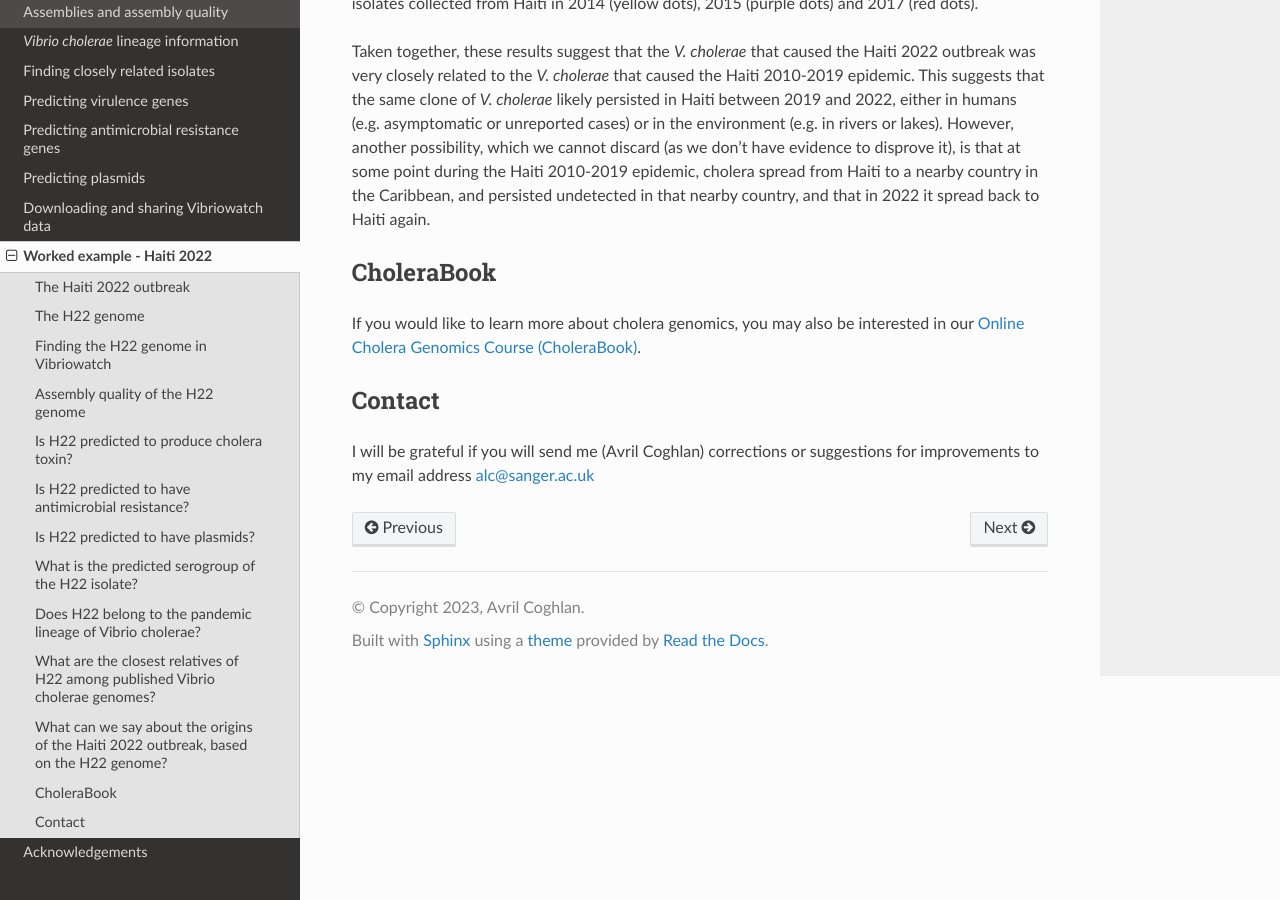
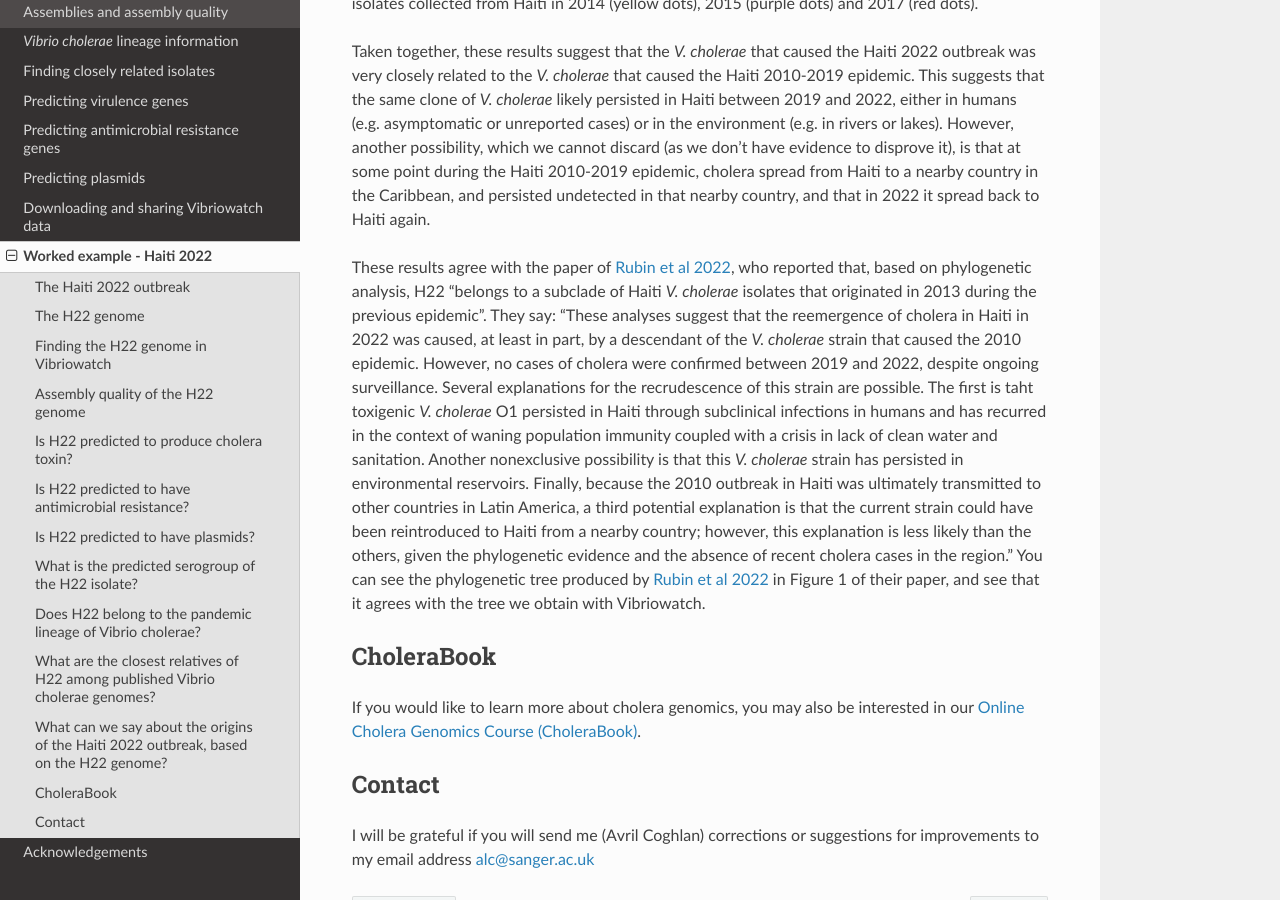
Before and after one commit to avrilcoghlan/vibriowatch, a Sphinx documentation site: the page built from docs/source/haiti.rst, in a window 1280 px wide and 900 px high, scrolled down 16059 px. Built offline with Sphinx 7.4.7 and the Read the Docs theme 3.1.0, drawn with Linux system fonts in a browser that asks for light colours.

Commit message:
Update haiti.rst

```diff
--- a/docs/source/haiti.rst
+++ b/docs/source/haiti.rst
@@ -348,6 +348,21 @@ However, another possibility, which we cannot discard (as we don't have evidence
 epidemic, cholera spread from Haiti to a nearby country in the Caribbean, and persisted undetected in that nearby country,
 and that in 2022 it spread back to Haiti again.
 
+These results agree with the paper of `Rubin et al 2022`_, who reported that, based on phylogenetic analysis, H22 "belongs to
+a subclade of Haiti *V. cholerae* isolates that originated in 2013 during the previous epidemic". They say: "These analyses
+suggest that the reemergence of cholera in Haiti in 2022 was caused, at least in part, by a descendant of the *V. cholerae* strain
+that caused the 2010 epidemic. However, no cases of cholera were confirmed between 2019 and 2022, despite ongoing surveillance.
+Several explanations for the recrudescence of this strain are possible. The first is taht toxigenic *V. cholerae* O1 persisted
+in Haiti through subclinical infections in humans and has recurred in the context of waning population immunity coupled with a crisis
+in lack of clean water and sanitation. Another nonexclusive possibility is that this *V. cholerae* strain has persisted in environmental
+reservoirs. Finally, because the 2010 outbreak in Haiti was ultimately transmitted to other countries in Latin America, a third
+potential explanation is that the current strain could have been reintroduced to Haiti from a nearby country; however, this
+explanation is less likely than the others, given the phylogenetic evidence and the absence of recent cholera cases in the region."
+You can see the phylogenetic tree produced by `Rubin et al 2022`_ in Figure 1 of their paper, and see that it agrees
+with the tree we obtain with Vibriowatch.
+
+.. _Rubin et al 2022: https://pubmed.ncbi.nlm.nih.gov/36449726/
+
 CholeraBook
 -----------
 
```
